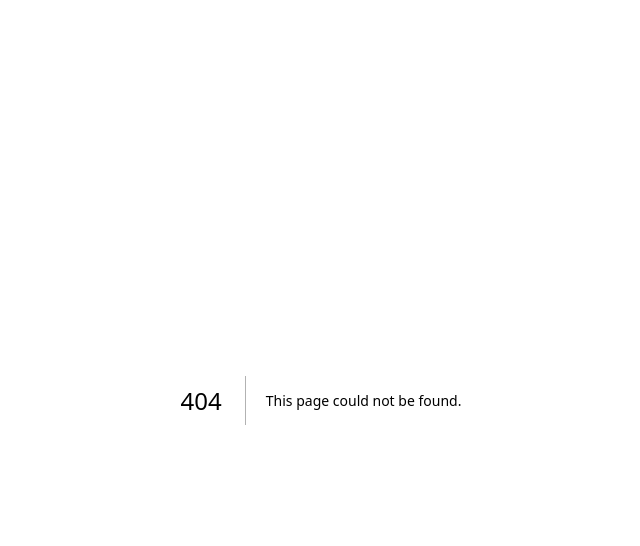
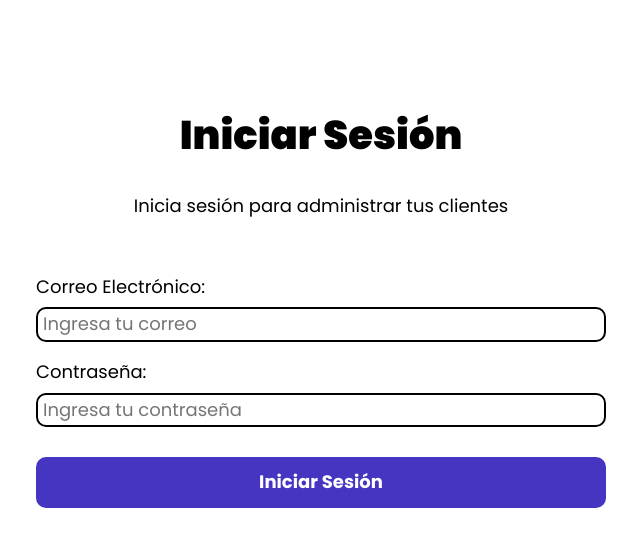
Before and after one commit to FrancoSilva77/autolavado-next, a Next.js app: page /iniciar-sesion in a window 1280 px wide. Before the commit this address had no page. Shown: the top 546 px of the page, without its empty margins (319-959 px from the left). Built offline with nearby package versions, Linux system fonts and the light colour scheme.

Commit message:
feat:Design Iniciar sesión

```diff
--- /dev/null
+++ b/app/iniciar-sesion/page.jsx
@@ -0,0 +1,22 @@
+'use client'
+export default function LoginPage() {
+
+  return <main className="login">
+    <h2 className="login__heading">Iniciar Sesión</h2>
+    <p className="login__description">Inicia sesión para administrar tus clientes</p>
+
+    <form className="form">
+      <div className="form__field">
+        <label htmlFor="email" className="form__label">Correo Electrónico:</label>
+        <input type="email" placeholder="Ingresa tu correo" className="form__input" />
+      </div>
+
+      <div className="form__field">
+        <label htmlFor="password" className="form__label">Contraseña:</label>
+        <input type="password" placeholder="Ingresa tu contraseña" className="form__input" />
+      </div>
+
+      <button className="form__submit">Iniciar Sesión</button>
+    </form>
+  </main>;
+}
--- a/package.json
+++ b/package.json
@@ -12,7 +12,8 @@
   "dependencies": {
     "next": "14.2.5",
     "react": "^18",
-    "react-dom": "^18"
+    "react-dom": "^18",
+    "react-hook-form": "^7.52.1"
   },
   "devDependencies": {
     "eslint": "^8",
--- a/src/styles/app.scss
+++ b/src/styles/app.scss
@@ -1 +1,3 @@
-@use 'base'
+@use 'base';
+@use 'pages';
+@use 'ui';
--- a/src/styles/base/_mixins.scss
+++ b/src/styles/base/_mixins.scss
@@ -1,7 +1,7 @@
 @use 'variables' as v;
 
 @mixin phone {
-  @media (min-width: v.$telefono) {
+  @media (min-width: v.$phone) {
     @content;
   }
 }
--- a/src/styles/base/_variables.scss
+++ b/src/styles/base/_variables.scss
@@ -3,8 +3,8 @@ $tablet: 768px;
 $desktop: 1024px;
 $desxtop-xl: 1400px;
 
-$c-primary: #eee;
-$c-secundary: #909;
+$c-primary: #4535C1;
+$c-secundary: #478CCF;
 
 $c-black: #000;
 $c-white: #fff;
--- /dev/null
+++ b/src/styles/pages/_index.scss
@@ -0,0 +1 @@
+@forward 'login';
--- /dev/null
+++ b/src/styles/pages/_login.scss
@@ -0,0 +1,20 @@
+@use '../base/mixins' as m;
+
+.login {
+  @include m.container-sm;
+
+  height: 60rem;
+  display: flex;
+  flex-direction: column;
+  justify-content: center;
+  align-items: center;
+
+  &__heading {
+    @include m.headings;
+  }
+
+  &__description {
+    text-align: center;
+    margin-bottom: 5rem;
+  }
+}
--- /dev/null
+++ b/src/styles/ui/_index.scss
@@ -0,0 +1 @@
+@forward 'form';
--- /dev/null
+++ b/src/styles/ui/form/_form.scss
@@ -0,0 +1,31 @@
+@use '../../base/variables' as v;
+@use '../../base/mixins' as m;
+
+.form {
+  display: flex;
+  flex-direction: column;
+  @include m.container-sm;
+
+  &__field {
+    display: flex;
+    flex-direction: column;
+    gap: 1rem;
+    margin: 1rem 0;
+  }
+
+  &__label {
+    font-size: 1.8rem;
+  }
+
+  &__input {
+    padding: 0.5rem;
+    border: 2px solid v.$c-black;
+    border-radius: 1rem;
+  }
+
+  &__submit {
+    @include m.button(v.$c-primary, v.$c-white);
+    margin-top: 2rem;
+    border-radius: 1rem;
+  }
+}
--- /dev/null
+++ b/src/styles/ui/form/_index.scss
@@ -0,0 +1 @@
+@forward 'form';
```
Also changed, not shown: 1 other file (tests, documents, lock files or other folders).
